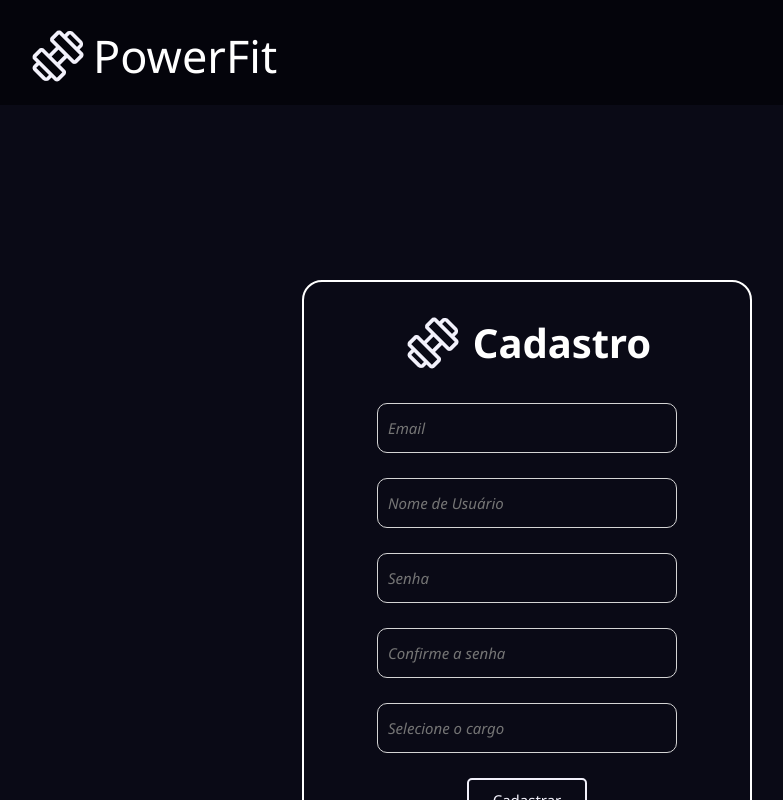
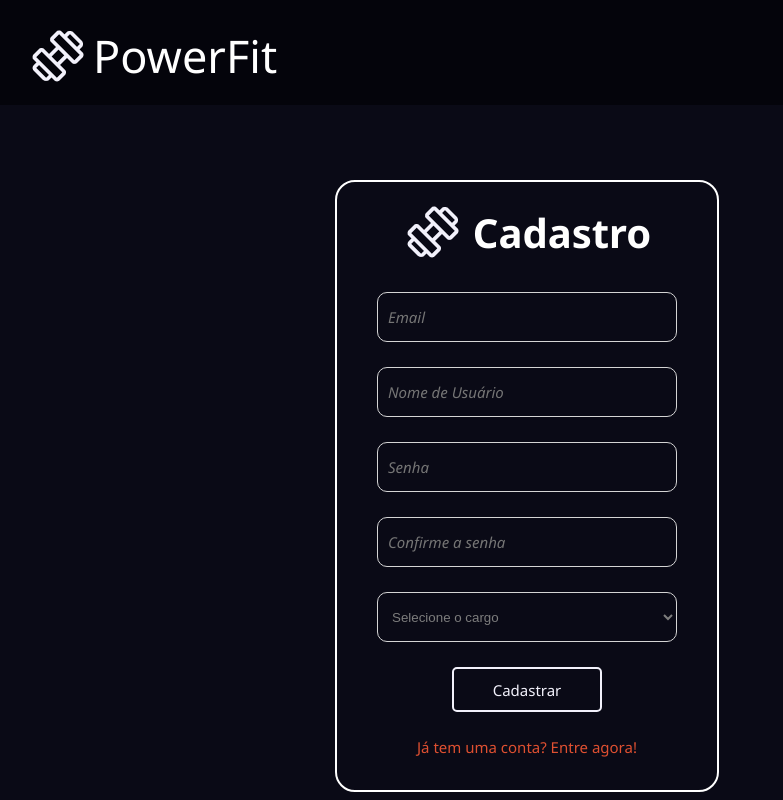
Before and after one commit to SamuelFVG/powerfit-trainee-cpe, a React (Vite) app in the folder powerfit/: page /cadastro in a window 1280 px wide. Shown: the top 800 px of the page, without its empty margins (113-896 px from the left). Built offline with nearby package versions, Linux system fonts and the light colour scheme.

Commit message:
Auto stash before merge of "main" and "origin/main"

```diff
--- a/powerfit/src/components/DropDownGenerico/Styles.js
+++ b/powerfit/src/components/DropDownGenerico/Styles.js
@@ -6,16 +6,21 @@ export const DivSelect = styled.select`
   width: 300px;
   height: 50px;
   border: 1px solid;
-  border-color: #ffffff;
+  border-color: #D5D5D5;
   border-radius: 10px;
-  color:#ffffff;
+  color: #D5D5D5;
   size: 35px;
   padding: 0 10px;
+
   &:hover {
     border-color: #ffffff  ;
   }
   &:invalid {
     color: #7D7D7D;
+  }
+  @media (max-width: 500px) {
+    width: 100%;
+    margin-left: 2.5%;
   }
 `;
 export const DivOption = styled.option`
--- a/powerfit/src/pages/Cadastro/Cadastro.jsx
+++ b/powerfit/src/pages/Cadastro/Cadastro.jsx
@@ -1,7 +1,8 @@
 import { Link,useNavigate } from "react-router-dom"
 import React from "react"
 import Logo from "../../assets/Logo.png";
-import { SingUpContainer,LogoCadastro,InputForm,CadastroContainer,SubmitButton, PalavraLink} from "./Styles"
+import { DropDownGenerico } from "../../components";
+import { SingUpContainer,LogoCadastro,InputForm,CadastroContainer,SubmitButton, PalavraLink, Menu} from "./Styles"
 
 
 
@@ -9,6 +10,7 @@ export default function CadastroPage() {
 
   const [form, setForm] = React.useState({nome: "", email: "", senha: "", x: "", cargo: ""})
   const navigate = useNavigate();
+  const cargo = ["Cliente", "Personal Trainer", "Contador", "Atendente"];
 
 
   function atualizaForm(event){
@@ -80,14 +82,9 @@ export default function CadastroPage() {
                 onChange={(event) => atualizaForm(event)}
                 required
             ></InputForm>
-            <InputForm
-                placeholder="Selecione o cargo"
-                type="text"
-                name="cargo"
-                value={form.cargo}
-                onChange={(event) => atualizaForm(event)}
-                required
-            ></InputForm>
+            <Menu>
+            <DropDownGenerico default="Selecione o cargo" options={cargo}/>
+            </Menu>
             <SubmitButton type="submit">Cadastrar</SubmitButton>
           </form>
           <Link to={"/login"}>
--- a/powerfit/src/pages/Cadastro/Styles.js
+++ b/powerfit/src/pages/Cadastro/Styles.js
@@ -39,24 +39,31 @@ export const InputForm = styled.input`
         &::placeholder{
             font-style: italic;
         }
+    @media (max-width: 500px) {
+    width: 95%;
+    margin-left: 2.5%;
+  }
 `
 
 export const CadastroContainer = styled.div`
-  width: 450px;
-  height: 600px;
+  width: 30%;
+  height: 50%;
   border: 2px solid white;
   display: flex;
   flex-direction: column;
-  justify-content: center;
+  justify-content: space-between;
   align-items: center;
   background-color: #0A0A16;
   border-radius: 20px;
+  @media (max-width: 600px) {
+    width: 80%;
+  }
 `
 
 
 
 export const SingUpContainer = styled.section`
-  height: 100vh;
+  height: 100%;
   display: flex;
   flex-direction: column;
   justify-content: center;
@@ -72,10 +79,10 @@ export const SubmitButton = styled.button`
         border-radius: 5px;
         height: 45px;
     color: #f2f1fb;
-        margin-left: 30%;
+        margin-left: 25%;
         margin-bottom: 25px;
         margin-top: 10px;
-    width: 120px;
+    width: 50%;
         padding: 0 10px;
         font-family: 'Noto sans', sans-serif;
         font-size: 15px;
@@ -89,9 +96,20 @@ export const SubmitButton = styled.button`
     border-color: #df5031;
     color: #df5031;
   }
+  @media (max-width: 500px) {
+    margin-left: 25%;
+  }
 `
 export const PalavraLink = styled.div`
-
+    margin-bottom: 15%;
     color: #DF5031;
 
 `
+export const Menu = styled.div`
+    margin-bottom: 25px;
+
+    @media (max-width: 500px) {
+    width: 95%;
+
+  }
+`
```
